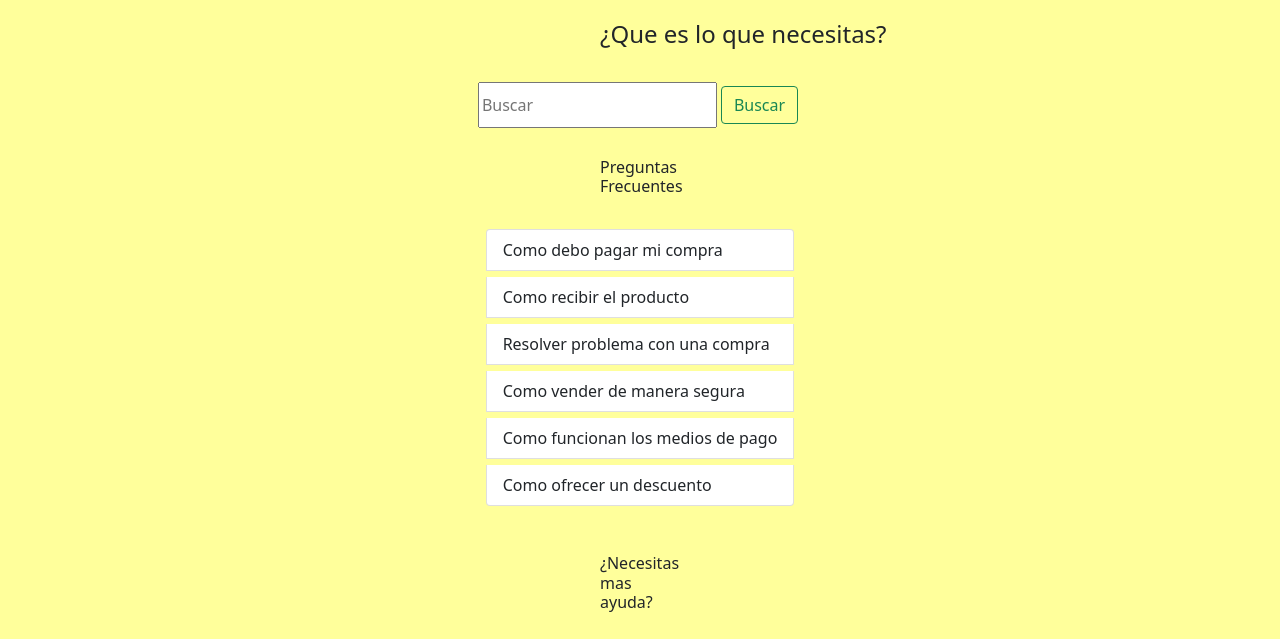
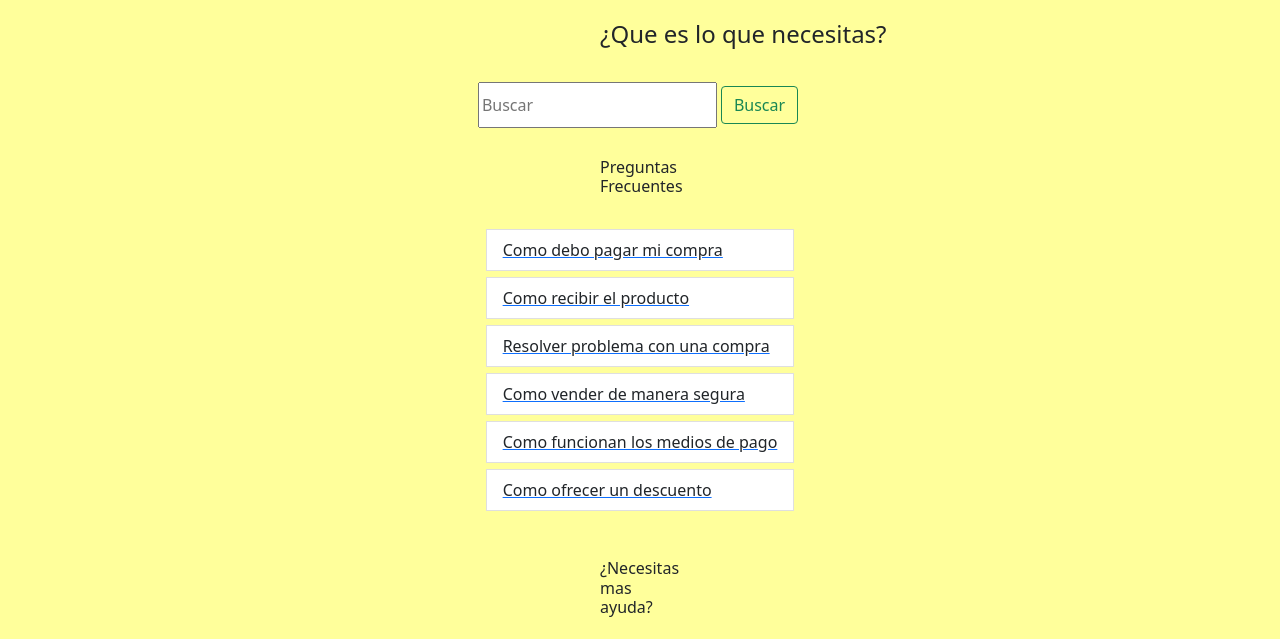
Before and after one commit to tomaspica/MercadoLibre_Pica-Rinaldi, a website: page pages/ayuda.html in a window 1280 px wide. Shown: the part 130-769 px from the top of the page. Drawn offline with nearby package versions, Linux system fonts and the light colour scheme.

Commit message:
correciones en pages y css

```diff
--- a/pages/ayuda.html
+++ b/pages/ayuda.html
@@ -4,7 +4,8 @@
     <meta charset="UTF-8">
     <meta http-equiv="X-UA-Compatible" content="IE=edge">
     <meta name="viewport" content="width=device-width, initial-scale=1.0">
-    <title>Inicio</title>
+    <title>Ayuda</title>
+    <!-- Stylesheet -->
     <link rel="stylesheet" href="../stylesheet/style.css">
     <link rel="stylesheet" href="../stylesheet/stylenew.css">
     <!-- Font Awesome -->
@@ -58,10 +59,9 @@
           </div>
         </div>
     </nav>
-
   </header>
-        <!-- end header -->
-        <!-- ayuda -->
+      <!-- end header -->
+      <!-- ayuda -->
     <main>
         <section>
             <legend class="leyenda">¿Que es lo que necesitas?</legend>
@@ -72,12 +72,12 @@
             <h6>Preguntas Frecuentes</h6>
             <div class="cuentaRegistrarse">
                 <ul class="list-group">
-                    <li class="list-group-item ">Como debo pagar mi compra</li>
-                    <li class="list-group-item">Como recibir el producto</li>
-                    <li class="list-group-item">Resolver problema con una compra</li>
-                    <li class="list-group-item">Como vender de manera segura</li>
-                    <li class="list-group-item">Como funcionan los medios de pago</li>
-                    <li class="list-group-item">Como ofrecer un descuento</li>
+                    <a href="#"><li class="list-group-item btn-success">Como debo pagar mi compra</li></a>
+                    <a href="#"><li class="list-group-item btn-success">Como recibir el producto</li></a>
+                    <a href="#"><li class="list-group-item btn-success">Resolver problema con una compra</li></a>
+                    <a href="#"><li class="list-group-item btn-success">Como vender de manera segura</li></a>
+                    <a href="#"><li class="list-group-item btn-success">Como funcionan los medios de pago</li></a>
+                    <a href="#"><li class="list-group-item btn-success">Como ofrecer un descuento</li></a>
                 </ul>
             </div>
               <div class="cuentaRegistrarse">
--- a/stylesheet/style.css
+++ b/stylesheet/style.css
@@ -103,7 +103,3 @@ span{
 h4{
     margin: 10px;
 }
-p{
-    margin-left: 20px;
-    display: flex;
-}
```
Also changed, not shown: index.html (+4 -3 lines), pages/contacto.html (+2 -2 lines), pages/login.html (+7 -5 lines), pages/ubicacion.html (+5 -4 lines).
